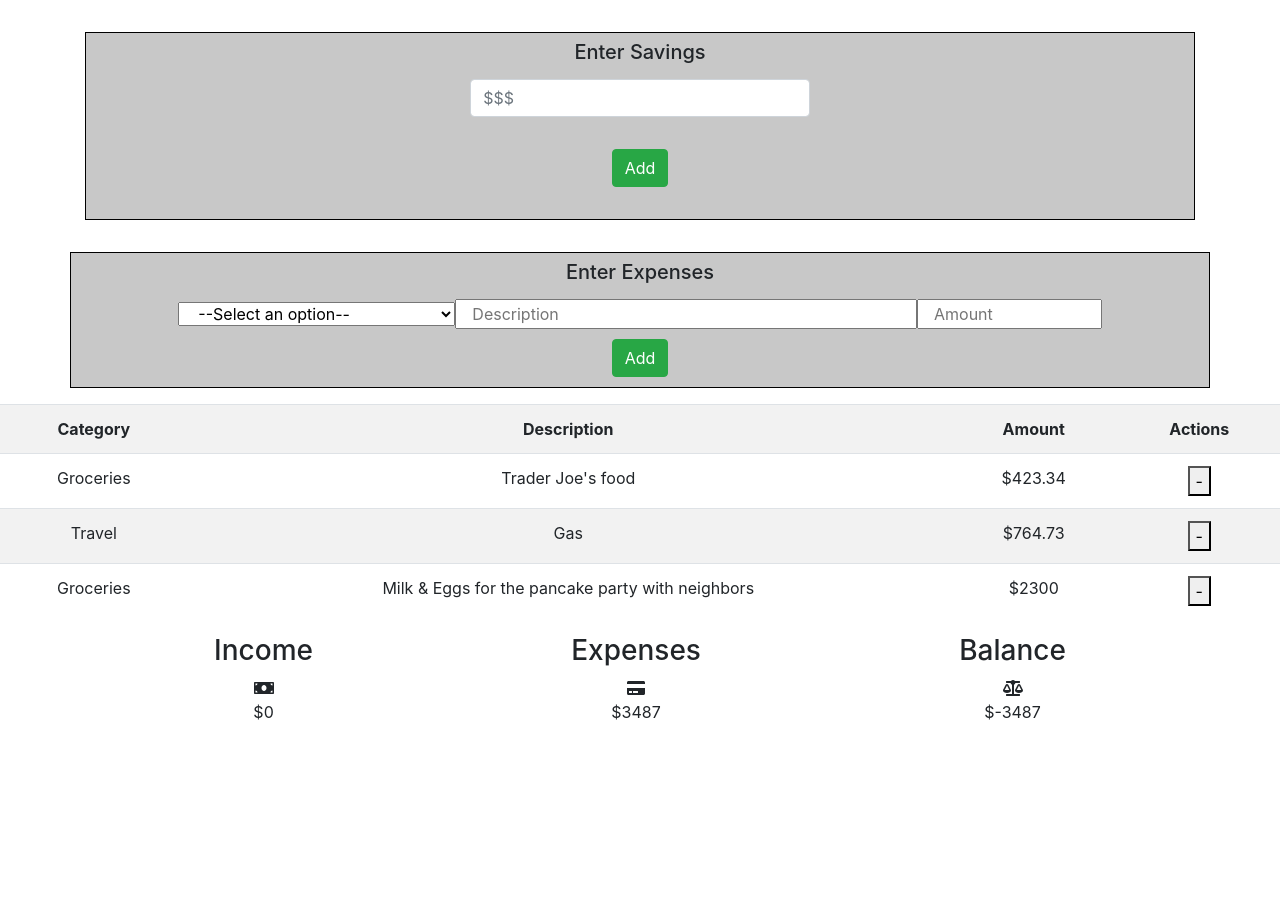
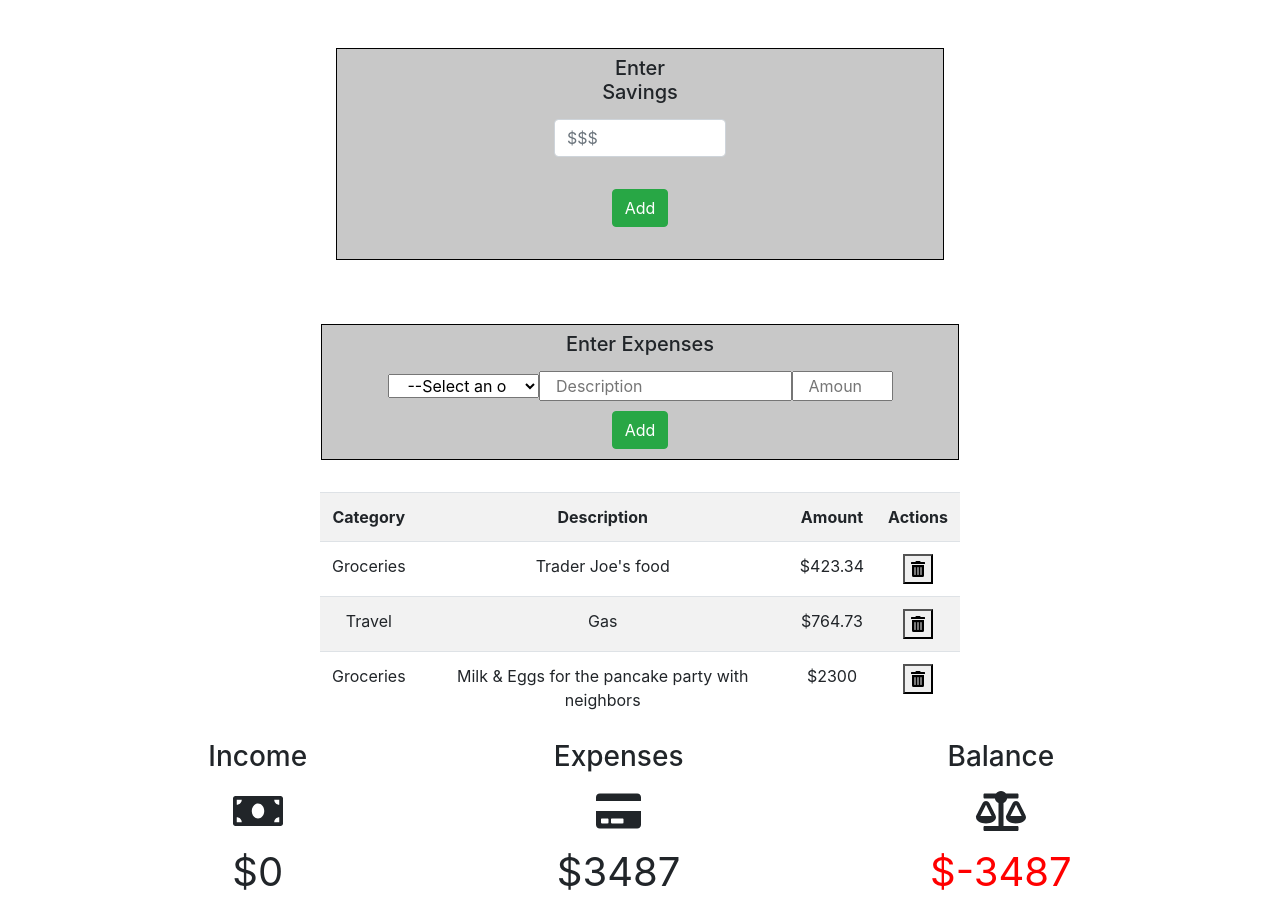
Before and after one commit to matthew-k-yee/BudgetTracker, a React (Create React App) app in the folder client/: page / in a window 1280 px wide. Before the commit the page ends 800 px from the top, so only its background shows below. Built offline with nearby package versions, Linux system fonts and the light colour scheme.

Commit message:
edit font color if negative or positive

```diff
--- a/client/src/App.css
+++ b/client/src/App.css
@@ -28,11 +28,6 @@
   justify-content: space-evenly;
 }
 
-.content {
-  width: 80%;
-  margin: 0 auto;
-}
-
 .add-button {
   margin: 10px auto;
 }
@@ -40,5 +35,18 @@
 
 .total-list {
   display: flex;
-  justify-content: space-around
+  justify-content: space-around;
+  font-size: 2.5em;
 }
+
+.table {
+  margin: 0 auto;
+}
+
+.negative {
+  color: red;
+}
+
+.positive {
+  color: green
+}
--- a/client/src/components/Balance.js
+++ b/client/src/components/Balance.js
@@ -6,11 +6,13 @@ const Balance = props => {
   const debts = props.amount.map( debt => parseInt(debt.amount)).reduce((a,c) => a + c, 0)
   const incomes = props.budget.map( income => parseInt(income.income)).reduce((a,c) => a + c, 0)
   let total = incomes - debts
+  let color = ''
+  let c = (total < 0) ? color = 'negative' : color = 'positive'
   return (
     <div>
       <h3>Balance</h3>
       <FontAwesomeIcon icon='balance-scale'/>
-      <p>${total}</p>
+      <p className={color}>${total}</p>
     </div>
   )
 }
--- a/client/src/components/Budget.js
+++ b/client/src/components/Budget.js
@@ -53,6 +53,25 @@ class Budget extends Component {
     })
   }
 
+  handleChangeAmount = (e) => {
+    this.setState({
+      expenses: {
+        amount: e.target.value
+      }
+    })
+  }
+
+  onSubmitChange = e => {
+    e.preventDefault()
+    this.setState({
+      expenses: {
+        categories: '',
+        description: '',
+        amount: ''
+      }
+    })
+  }
+
   handleDelete = index => {
     this.setState(prevState => {
       return {
@@ -85,6 +104,8 @@ class Budget extends Component {
     })
   }
 
+
+
   render() {
     return (
       <div>
@@ -104,6 +125,7 @@ class Budget extends Component {
           expenseList={this.state.expenseList}
           handleUpdate={this.handleUpdate}
           handleDelete={this.handleDelete}
+          handleContentChange={this.handleContentChange}
         />
         <Total
           amount={this.state.expenseList}
--- a/client/src/components/ExpenseList.js
+++ b/client/src/components/ExpenseList.js
@@ -1,8 +1,9 @@
 import React from 'react'
+import { FontAwesomeIcon } from '@fortawesome/react-fontawesome';
 
 const ExpenseList = props => {
   return (
-    <table className='table table-striped table-md content'>
+    <table className='table table-striped table-md w-50 p-3' >
       <tbody>
       <tr>
         <th scope="col">Category</th>
@@ -17,7 +18,9 @@ const ExpenseList = props => {
           <td>{list.description} </td>
           <td>${list.amount}</td>
           <td>
-            <button onClick={() => props.handleDelete(index)}>-</button>
+            <button onClick={() => props.handleDelete(index)}>
+              <FontAwesomeIcon icon='trash-alt' />
+            </button>
           </td>
         </tr>
       )
--- a/client/src/components/InputBudget.js
+++ b/client/src/components/InputBudget.js
@@ -2,7 +2,7 @@ import React from 'react'
 
 const InputBudget = props => {
   return (
-    <div className='container budget-input'>
+    <div className='container budget-input w-50 p-3'>
       <form onSubmit={props.handleSavingsSubmit}>
         <div className='budget-box'>
           <label className='col-sm-3 col-form-label'><h5>Enter Savings</h5></label>
--- a/client/src/components/InputExpense.js
+++ b/client/src/components/InputExpense.js
@@ -2,7 +2,7 @@ import React from 'react'
 
 const InputExpense = props => {
   return (
-    <div className='container'>
+    <div className='container w-50 p-3'>
       <form onSubmit={props.handleSubmit}>
       <div className='form-group row expense-box'>
         <label className='col-sm-12 col-form-label'><h5>Enter Expenses</h5></label>
--- a/client/src/index.js
+++ b/client/src/index.js
@@ -5,10 +5,9 @@ import App from './App';
 import * as serviceWorker from './serviceWorker';
 import 'bootstrap/dist/css/bootstrap.css'
 import { library } from '@fortawesome/fontawesome-svg-core'
-import { FontAwesomeIcon } from '@fortawesome/react-fontawesome'
-import { faBalanceScale, faCreditCard, faMoneyBill} from '@fortawesome/free-solid-svg-icons'
+import { faBalanceScale, faCreditCard, faMoneyBill, faTrashAlt, faEdit} from '@fortawesome/free-solid-svg-icons'
 
-library.add(faBalanceScale, faCreditCard, faMoneyBill)
+library.add(faBalanceScale, faCreditCard, faMoneyBill, faTrashAlt, faEdit)
 
 ReactDOM.render(<App />, document.getElementById('root'));
 
```
